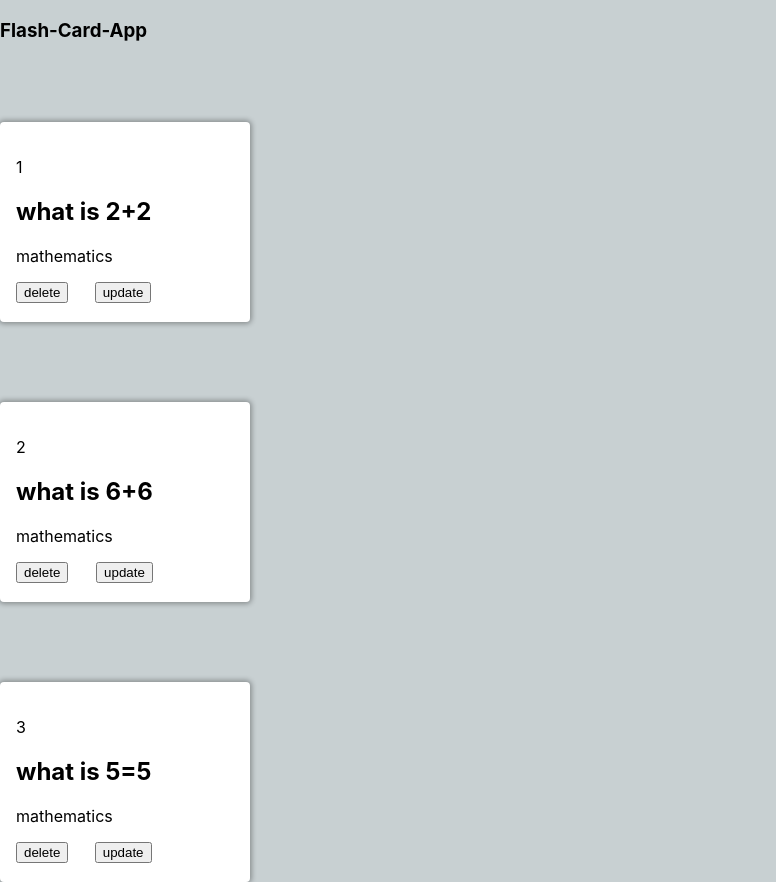
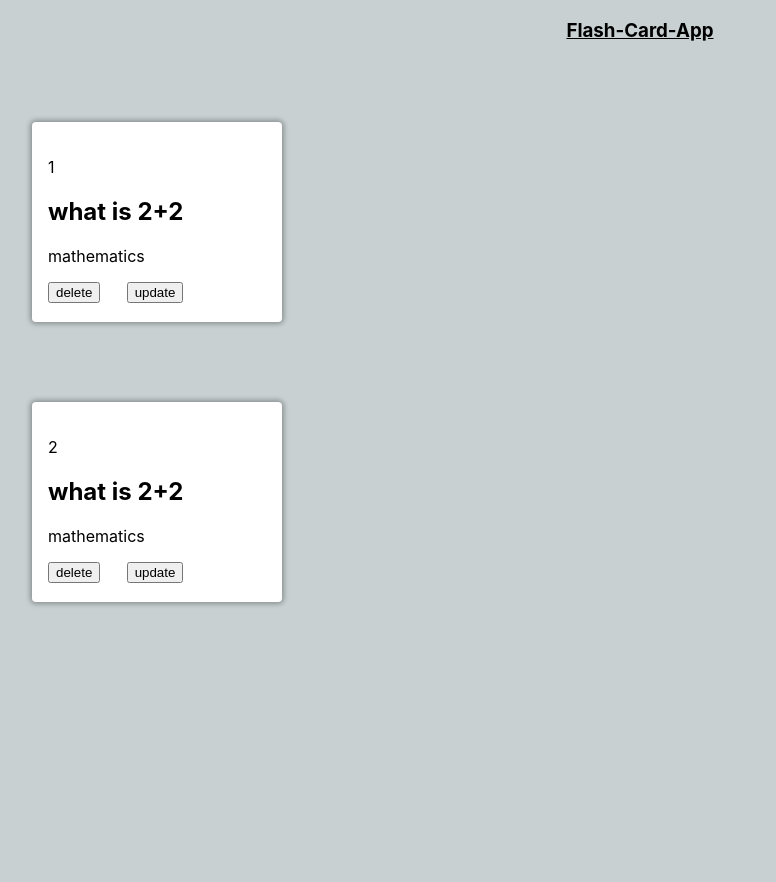
Before and after one commit to Xldivin/flashcard-fe, a React (Create React App) app: page / in a window 1280 px wide. Shown: the whole page, without its empty margins (0-776 px from the left). After the commit the page ends 800 px from the top, so only its background shows below. Built offline with nearby package versions, Linux system fonts and the light colour scheme.

Commit message:
second commit

```diff
--- a/src/App.css
+++ b/src/App.css
@@ -6,6 +6,7 @@ body {
   display: flex;
   justify-content: flex-end;
   margin-top: 5em;
+  margin-left: 2rem;
   align-items: center;
   position: relative;
   border-radius: .25rem;
@@ -42,3 +43,7 @@ padding: 1rem;
 display: flex;
 justify-content: space-between;
 }
+.title{
+  text-align: center;
+  text-decoration: underline;
+}
--- a/src/App.tsx
+++ b/src/App.tsx
@@ -21,23 +21,18 @@ const Driverlayout=({})=> {
     },
     {
       id:2,
-      question: "what is 6+6",
+      question: "what is 2+2",
       answer:"the answer is four",
       description: "mathematics",
     },
-    {
-      id:3,
-      question: "what is 5=5",
-      answer:"the answer is four",
-      description: "mathematics",
-    },
+
   ]
   const [card, setflashcards] = useState<IState["card"]>(flashcard)
 	return (
 		<div className="">
 			<main className="">
-			<h3 className="">Flash-Card-App</h3>
-      <Card card={card} />
+			<h3 className="title">Flash-Card-App</h3>
+      <Card card={card}/>
 			</main>
 		</div>
 	);
--- a/src/layout/card.tsx
+++ b/src/layout/card.tsx
@@ -12,10 +12,10 @@ interface IProps {
 const Card:React.FC<IProps> = ({card}) => {
   const [flip, setFlip] = useState(false)
   return (
-    <div className={`${flip ? 'flip':''}`} onClick={() => setFlip(!flip)}>
+    <div>
       {card.map(car=>{
         return(
-            <div className='card'>
+            <div className={`card ${flip ? 'flip' : ''}`}onClick={() => setFlip(!flip)} key={car.id}>
                 <div className='front'>
                 <p>{car.id}</p>
                 <h2>{car.question}</h2>
@@ -31,7 +31,7 @@ const Card:React.FC<IProps> = ({card}) => {
             </div>
         )
       })}
-    </div>
+      </div>
   )
 }
 
```
